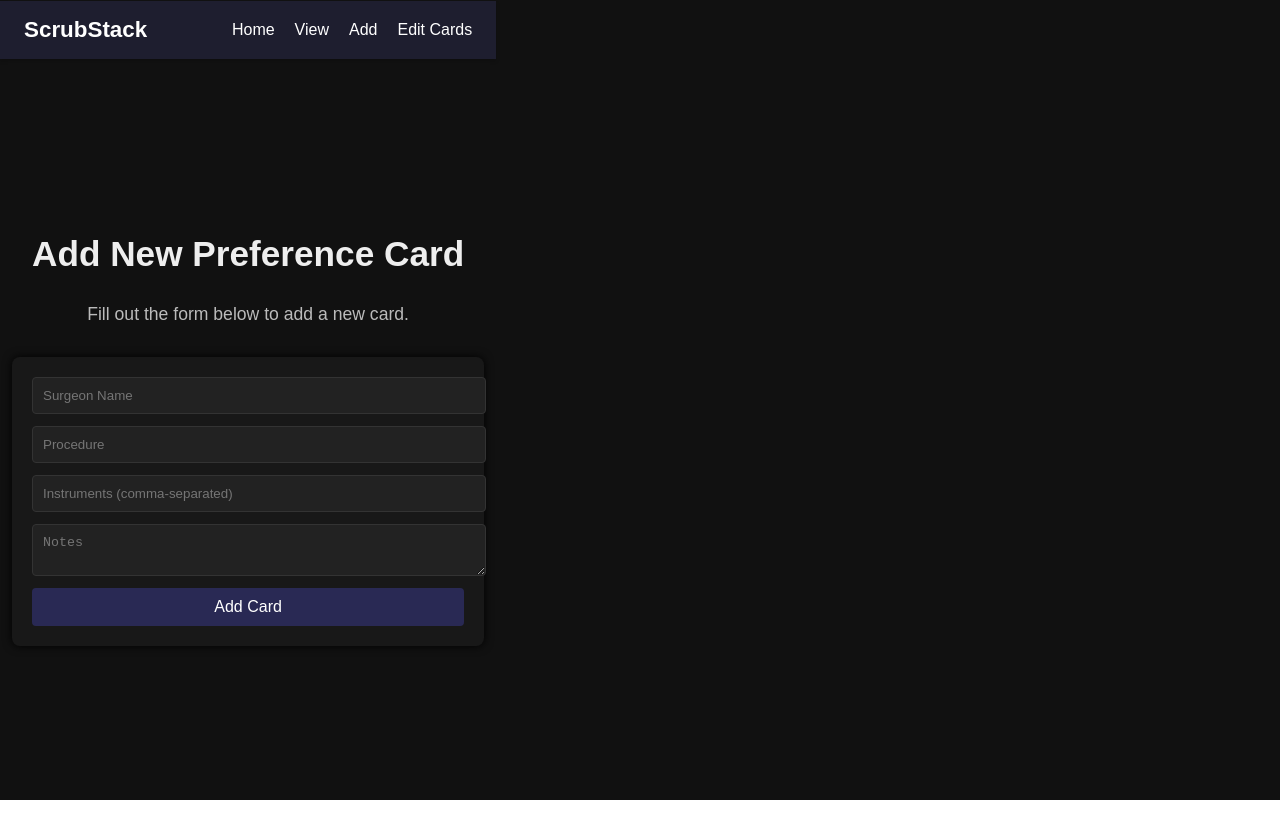
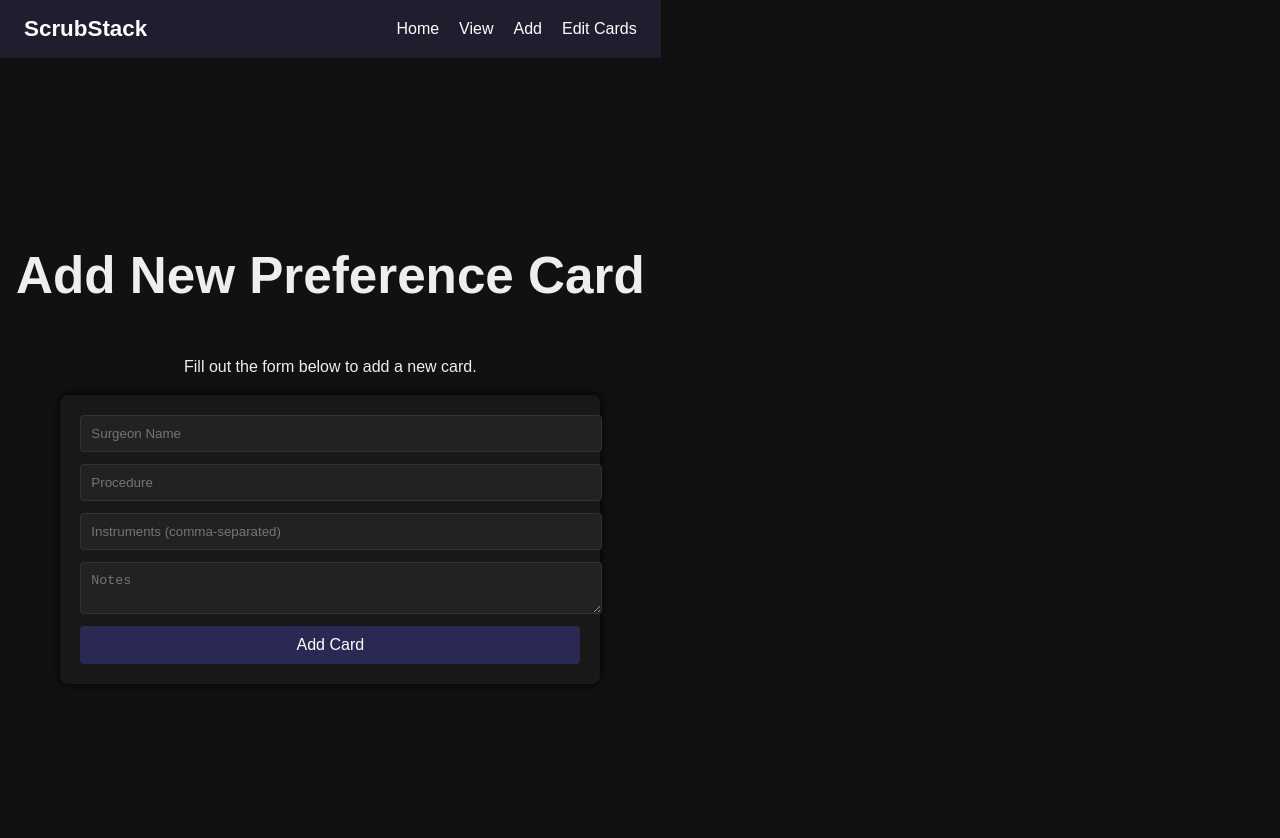
Before and after one commit to Fersill53/ScrubStacks, a React (Vite) app in the folder Client/: page /add in a window 1280 px wide. Before the commit the page ends 800 px from the top, so only its background shows below. Built offline with nearby package versions, Linux system fonts and the light colour scheme.

Commit message:
trying to fix page look

```diff
--- a/Client/src/App.css
+++ b/Client/src/App.css
@@ -35,17 +35,25 @@ body, html {
 }
 
 /* MAIN PAGE LAYOUT */
+
+.centered-container {
+  display: flex;
+  flex-direction: column;
+  align-items: center;
+  justify-content: center;
+  height: calc(100vh - 50px); /* Adjust for navbar height if needed */
+  text-align: center;
+  padding: 1rem;
+}
+
 .page-container {
   display: flex;
   flex-direction: column;
+  align-items: center;
   justify-content: center;
-  align-items: center;
-  min-height: calc(100vh - 60px);
+  height: calc(100vh - 50px);
   text-align: center;
-  padding: 2rem;
-  box-sizing: border-box;
-  max-width: 800px;
-  margin: 0 auto;
+  padding: 1rem;
 }
 
 /* HEADINGS */
--- a/Client/src/components/AddCard.jsx
+++ b/Client/src/components/AddCard.jsx
@@ -10,7 +10,7 @@ function AddCard() {
   };
 
   return (
-    <div className="page-container">
+    <div className="centered-container">
       <h1>Add New Preference Card</h1>
       <p>Fill out the form below to add a new card.</p>
       <AddCardForm onCardAdded={handleCardAdded} />
--- a/Client/src/components/ViewCards.jsx
+++ b/Client/src/components/ViewCards.jsx
@@ -1,6 +1,8 @@
 import { useEffect, useState } from 'react';
 import axios from 'axios';
-import './../App.css';
+//import './../App.css';
+import './PageContainer.css'
+
 
 function ViewCards() {
   const [cards, setCards] = useState([]);
@@ -19,7 +21,7 @@ function ViewCards() {
   };
 
   return (
-    <div className="page-container">
+    <div className="fullpage">
       <h1>View Preference Cards</h1>
       <p>Here you can browse all saved surgeon preference cards.</p>
       {cards.length === 0 ? (
```
